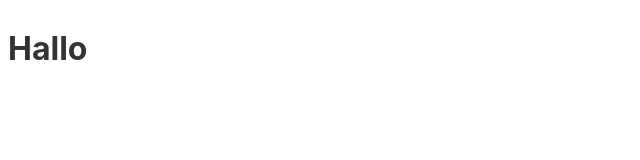
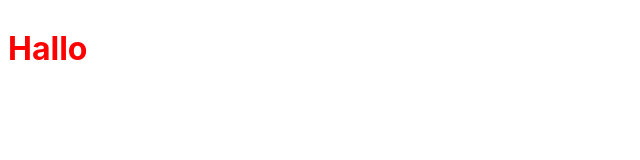
Before and after one commit to taufik02-start/charity, a Svelte app: page / in a window 1280 px wide. Shown: the top 160 px of the page, without its empty margins (0-640 px from the left). Built offline with nearby package versions, Linux system fonts and the light colour scheme.

Commit message:
warna merah

```diff
--- a/src/App.svelte
+++ b/src/App.svelte
@@ -1 +1,6 @@
 <h1>Hallo</h1>
+<style>
+	h1{
+		color:red
+	}
+</style>
```
